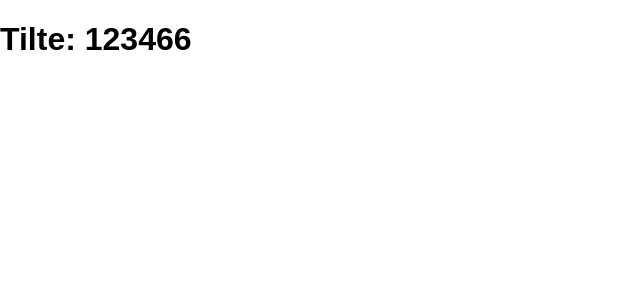
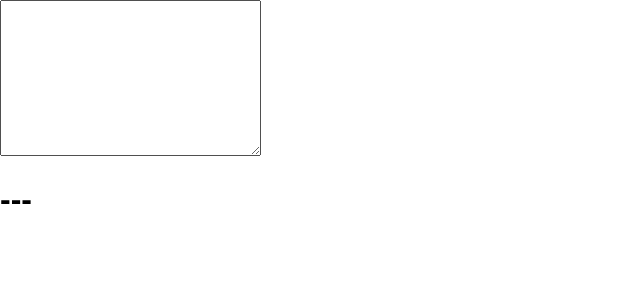
Before and after one commit to linh626688/egghead-sample, a React (Create React App) app: page / in a window 1280 px wide. Shown: the top 300 px of the page, without its empty margins (0-640 px from the left). Built offline with nearby package versions, Linux system fonts and the light colour scheme.

Commit message:
https://egghead.io/lessons/react-normalize-events-with-reacts-synthetic-event-system

```diff
--- a/src/App.js
+++ b/src/App.js
@@ -3,21 +3,30 @@
 import './App.css';
 
 class App extends Component {
-    render() {
-        return <Title text="123466"/>
+    constructor(){
+        super();
+        this.state = { currentEvent: '---'};
+        this.update = this.update.bind(this);
     }
-}
-
-const Title = (props) => <h1>Tilte: {props.text}</h1>
-Title.propTypes ={
-    // text: React.PropTypes.string.isRequired
-    text(props, propName, component){
-        if(!(propName in props) ) {
-            return new Error(`missing ${propName}`)
-        }
-        if(props[propName].length < 6 ) {
-            return new Error(`${propName} was too short`)
-        }
+    update(e) {
+        this.setState({
+            currentEvent : e.type
+        })
+    }
+    render()
+    {
+        return (
+            <div>
+                <textarea
+                    onKeyPress={this.update}
+                    onCopy={this.update}
+                    onCut={this.update}
+                    onPaste={this.update}
+                    cols="30"
+                    rows="10"/>
+                <h1>{this.state.currentEvent}</h1>
+            </div>
+        )
     }
 }
 
```
